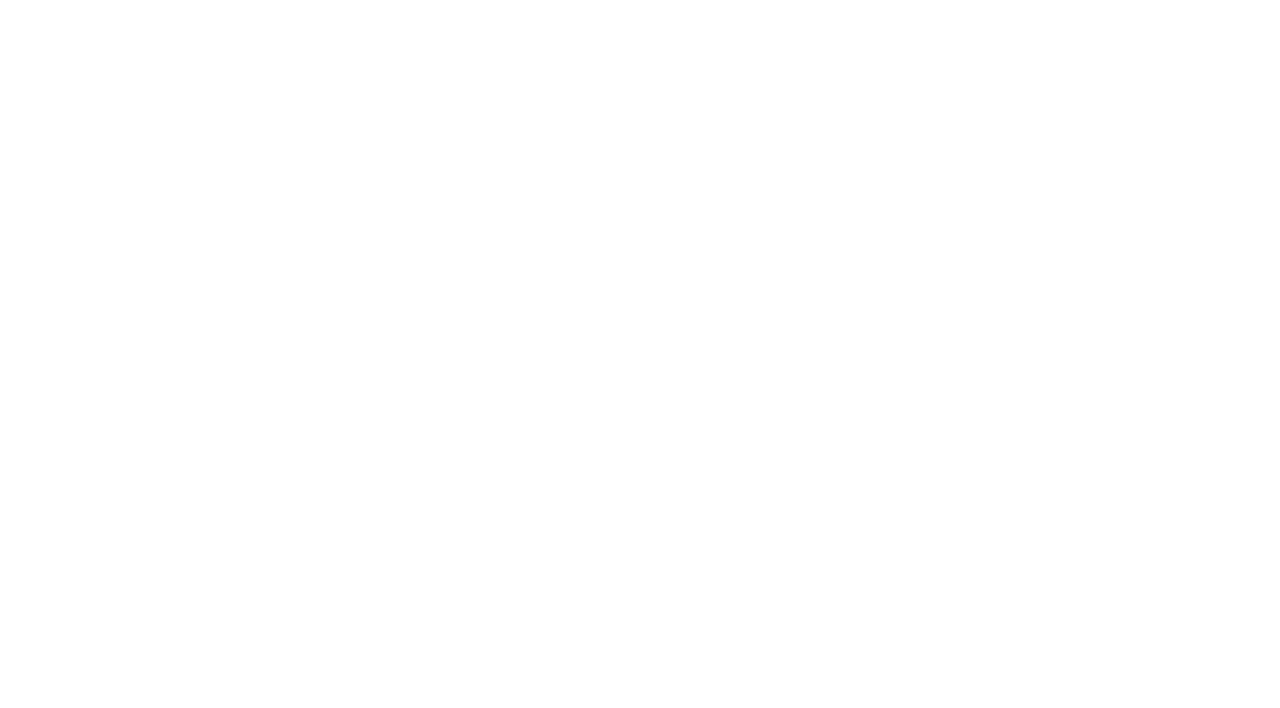
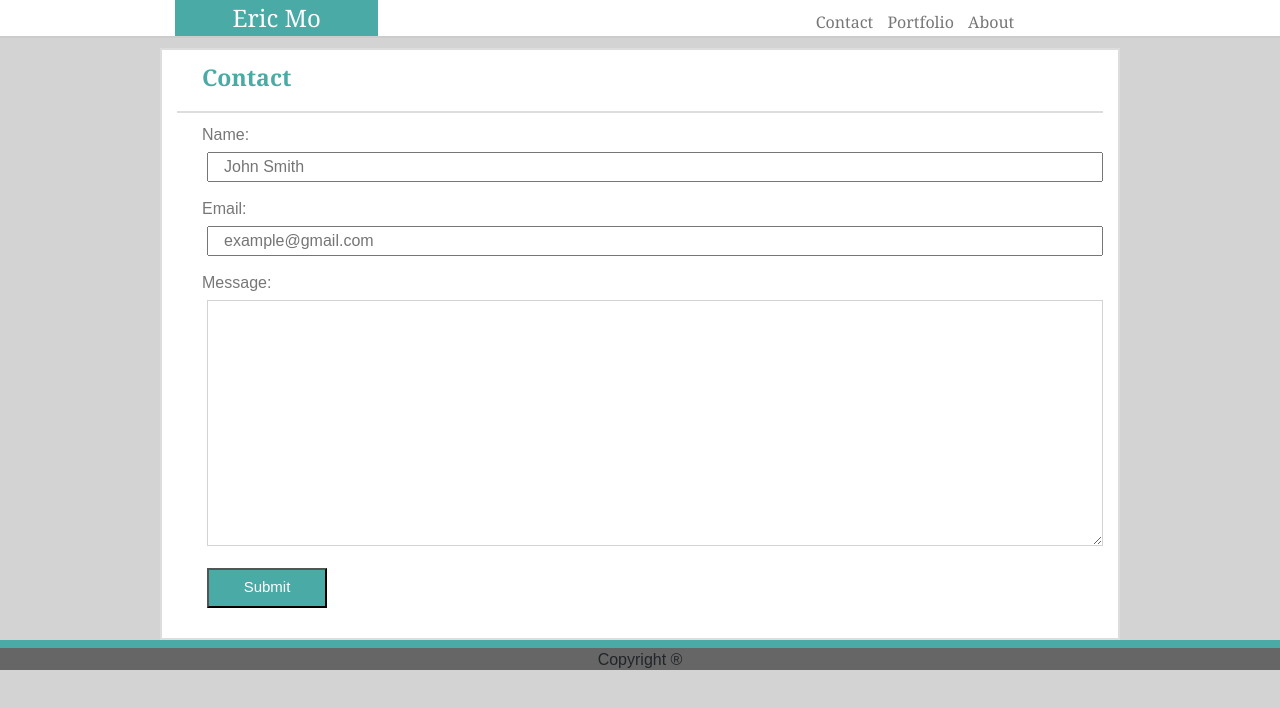
Before and after one commit to zmo2/Bio-Reponsive-page, a plain HTML site: page contact.html in a window 1280 px wide. Drawn offline with nearby package versions, Linux system fonts and the light colour scheme.

Commit message:
initial format contact page css

```diff
--- a/assets/css/style.css
+++ b/assets/css/style.css
@@ -34,14 +34,14 @@ a{text-decoration: none;
 
 .sticky{
     display:flex;
-    /* min-height:100vh; */
+    min-height:100%;
     flex-direction: column;
 }
 
 body{
     background-color: lightgrey;
     font-family: 'Arial', 'Helvetica Neue', Helvetica, sans-serif;
-    flex:1;
+    flex: 1;
 }
 
 /* .container1{
@@ -85,6 +85,7 @@ body{
     border-top: 8px;
     border-top-style: solid;
     border-color: #4aaaa5;
+    flex-shrink: 0;
 }
 
 .body_header{
@@ -120,20 +121,20 @@ body{
 /* Contact */
 .parentform{
     font-family: 'Arial', 'Helvetica Neue', Helvetica, sans-serif;
-    margin: 30px;
+    margin: 10px;
     color: #777777;
 }
 
 .bgbox{
-    height:100px;
-    width: 890px;
+    /* height:100px;
+    width: 890px; */
     margin: 5px;
     border-color: lightgrey;
 }
 
 .smbox{
-    width: 890px;
-    height:20px;
+    /* width: 890px;
+    height:20px; */
     margin: 5px;
     margin-bottom: 15px;
 }
--- a/contact.html
+++ b/contact.html
@@ -0,0 +1,58 @@
+<!doctype html>
+<html lang="en">
+  <head>
+    <!-- Required meta tags -->
+    <meta charset="utf-8">
+    <meta name="viewport" content="width=device-width, initial-scale=1, shrink-to-fit=no">
+
+    <!-- Bootstrap CSS -->
+    <link rel="stylesheet" href="https://stackpath.bootstrapcdn.com/bootstrap/4.4.1/css/bootstrap.min.css" integrity="sha384-Vkoo8x4CGsO3+Hhxv8T/Q5PaXtkKtu6ug5TOeNV6gBiFeWPGFN9MuhOf23Q9Ifjh" crossorigin="anonymous">
+    <link rel="stylesheet" href="assets/css/style.css">
+    <title>Contact Page</title>
+  </head>
+  <body>
+    <!-- Navigation Bar -->
+    <div class = "container-fluid nav_bar_full">
+        <div class="row nav_bar_content">
+          <!-- Logo/Name -->
+            <div class="col-md-8">
+                <div class="col-md-4" id="name">Eric Mo</div>
+            </div>
+            <!-- page links -->
+            <div class="col-md-3 nav_link">
+                <a class= "nav_link_item" href="contact.html">Contact</a>
+                <a class= "nav_link_item" href="portfolio.html">Portfolio</a>
+                <a class= "nav_link_item" href="index.html">About</a>
+            </div>
+        </div>
+    </div>
+     <!-- Main content section -->
+    <div class="container main_content">
+        <div>
+            <p class="body_header">Contact</p>
+        </div>
+        <!-- Description about me -->
+        <div class="center_section">
+            <form class= "container parentform">
+                Name: <br>
+                <input class= "col-12 smbox" type="text" placeholder="John Smith"> <br>
+                Email: <br>
+                <input class = "col-12 smbox" type="text" placeholder="example@gmail.com"> <br>
+                Message:<br>
+                <textarea class = "col-12 bgbox" name="" id="" cols="30" rows="10"></textarea>
+            </form>
+
+            <button class="button">Submit</button>
+        </div>
+    </div>
+    <footer class="container-fluid" id = "footer_content">
+        <p>Copyright &reg;</p>
+    </footer>
+
+    <!-- Optional JavaScript -->
+    <!-- jQuery first, then Popper.js, then Bootstrap JS -->
+    <script src="https://code.jquery.com/jquery-3.4.1.slim.min.js" integrity="sha384-J6qa4849blE2+poT4WnyKhv5vZF5SrPo0iEjwBvKU7imGFAV0wwj1yYfoRSJoZ+n" crossorigin="anonymous"></script>
+    <script src="https://cdn.jsdelivr.net/npm/popper.js@1.16.0/dist/umd/popper.min.js" integrity="sha384-Q6E9RHvbIyZFJoft+2mJbHaEWldlvI9IOYy5n3zV9zzTtmI3UksdQRVvoxMfooAo" crossorigin="anonymous"></script>
+    <script src="https://stackpath.bootstrapcdn.com/bootstrap/4.4.1/js/bootstrap.min.js" integrity="sha384-wfSDF2E50Y2D1uUdj0O3uMBJnjuUD4Ih7YwaYd1iqfktj0Uod8GCExl3Og8ifwB6" crossorigin="anonymous"></script>
+  </body>
+</html>
```
Also changed, not shown: portfolio.html (+22 -0 lines).
